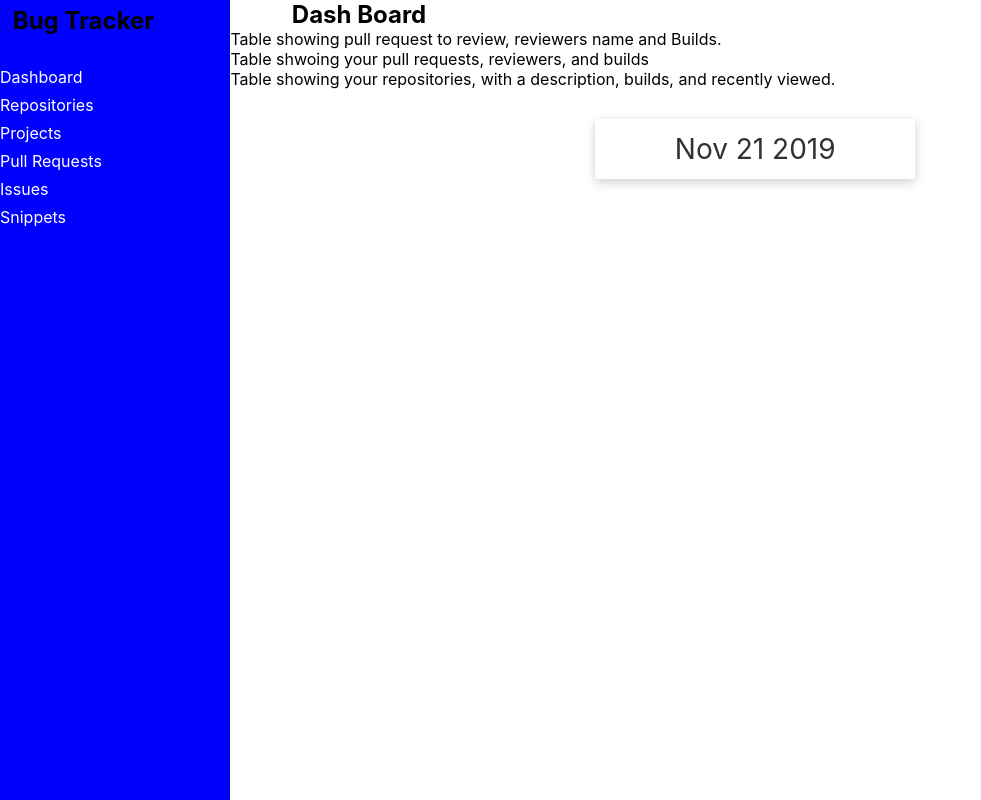
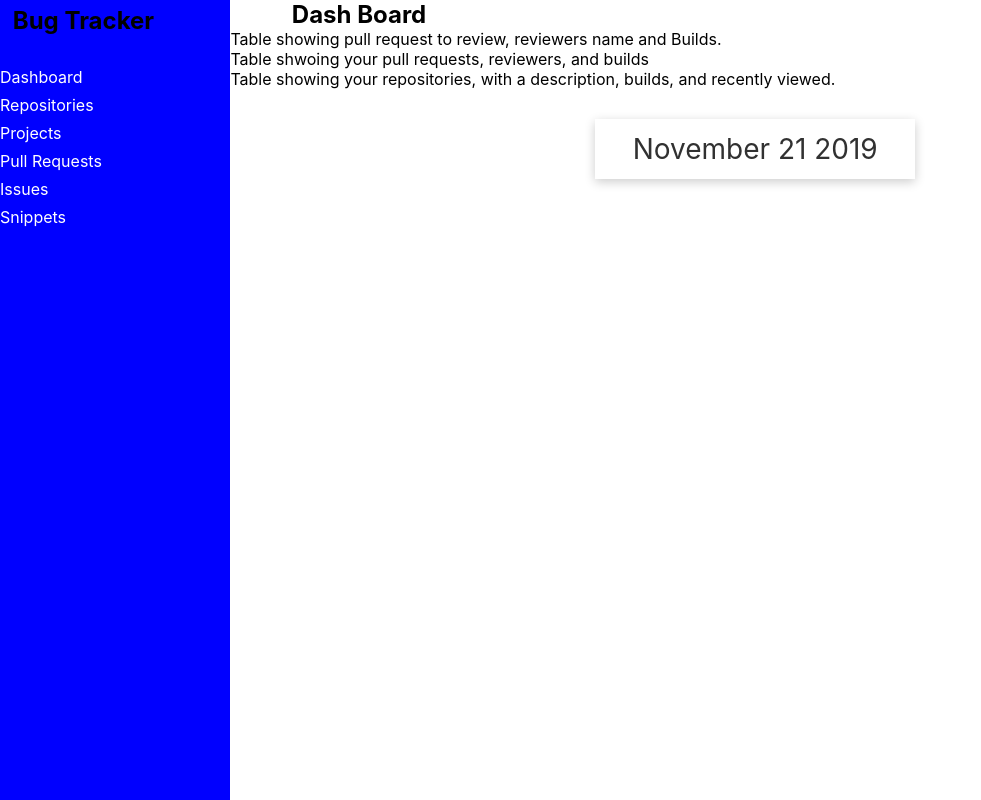
Before and after one commit to mwave317/bugTracker, a React (Create React App) app: page /dashboard in a window 1280 px wide. Shown: the top 800 px of the page, without its empty margins (0-981 px from the left). Built offline with nearby package versions, Linux system fonts and the light colour scheme.

Commit message:
At this point the calendar  displays the correct number of days in a month. I need to place the date on  the  correct day though. The day can be selected and the displayed date  will change.

```diff
--- a/src/components/Calendar.js
+++ b/src/components/Calendar.js
@@ -5,22 +5,25 @@ import '../css/calendar.css';
 const Calendar = () => {
 
     const date = new Date();
-    let today = date.toDateString().slice(4);
-    const day = date.getDate();
+
+
     const months = ['January', 'February', 'March', 'April', 'May', 'June', 'July', 'August', 'September', 'October', 'November', 'December'];
 
     let [month, setMonth] = useState(date.getMonth());
     let [displayMonth, setDisplayMonth] = useState(months[month]);
+    let [currentMonth, setCurrentMonth] = useState(months[date.getMonth()]);
+    let [currentYear, setCurrentYear] = useState(date.getFullYear());
     let [year, setYear] = useState(date.getFullYear());
     let [displayYear, setDisplayYear] = useState(year);
     let [showCalendar, setShowCalendar] = useState(false);
+    let [displayedDay, setDisplayedDay] = useState(date.getDate());
+    let [selectedDay, setSelectedDay] = useState();
 
 
+    console.log(date.getDay());
     const getDate = (month, year) => new Date(year, month, 0).getDate();
 
     let [days, setDays] = useState(getDate(month, year));
-    let dateSelected = date;
-    let daySelected = day;
     let arrayOfDays = [];
 
     for (let i = 1; i <= days; i++) {
@@ -28,7 +31,7 @@ const Calendar = () => {
     }
 
     let previousMonth = () => {
-
+        setSelectedDay('')
         if (month === 0) {
             month = 12;
             setYear(year--);
@@ -39,12 +42,9 @@ const Calendar = () => {
         setMonth(month--);
         setDisplayMonth(months[month]);
         setDays(getDate(month + 1, year));
-
     }
-
-
     let nextMonth = () => {
-
+        setSelectedDay('')
         if (month === 11) {
             month = -1;
             setYear(year++);
@@ -63,9 +63,20 @@ const Calendar = () => {
 
     return (
         <div className="date-picker">
-            <div className="selected-date" onClick={showTheCalendar}>{today}</div>
+            <div className="selected-date" onClick={showTheCalendar}>{!selectedDay ? <span>{currentMonth} {displayedDay} {currentYear}</span> : <span>{displayMonth} {selectedDay} {year}</span>}</div>
 
-            {showCalendar ? <><div className="dates"><div className="month"><div className="arrows previous" onClick={previousMonth}>&lt;</div><div className="displayMonth">{displayMonth} {displayYear}</div><div className="arrows nextMonth" onClick={nextMonth}>&gt;</div></div><div className="days">{arrayOfDays.map((day, index) => <div key={index}>{day}</div>)}</div></div></> : ''}
+            {showCalendar ?
+                <><div className="dates">
+                    <div className="month">
+                        <div className="arrows previous" onClick={previousMonth}>&lt;</div>
+                        <div className="displayMonth">{displayMonth} {displayYear}</div>
+                        <div className="arrows nextMonth" onClick={nextMonth}>&gt;</div>
+                    </div>
+                    <div className="days">{arrayOfDays.map((day, index) => <div key={index} onClick={() => setSelectedDay(index + 1)}>{day}</div>)}
+                    </div>
+                </div>
+                </>
+                : ''}
         </div>
     )
 }
```
